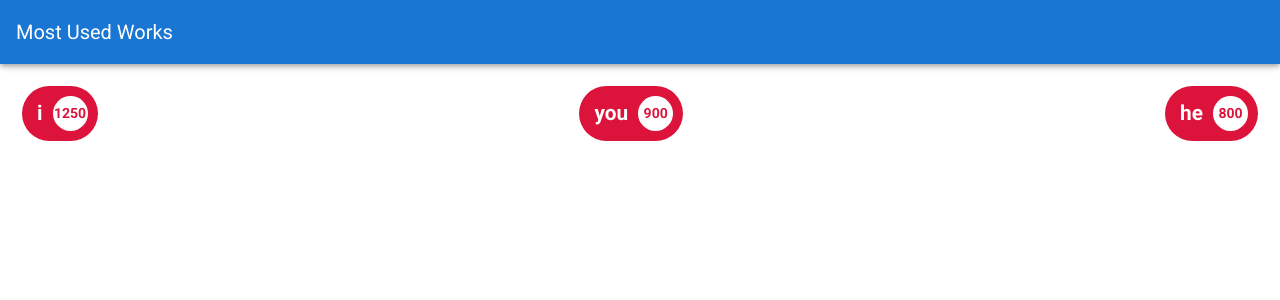
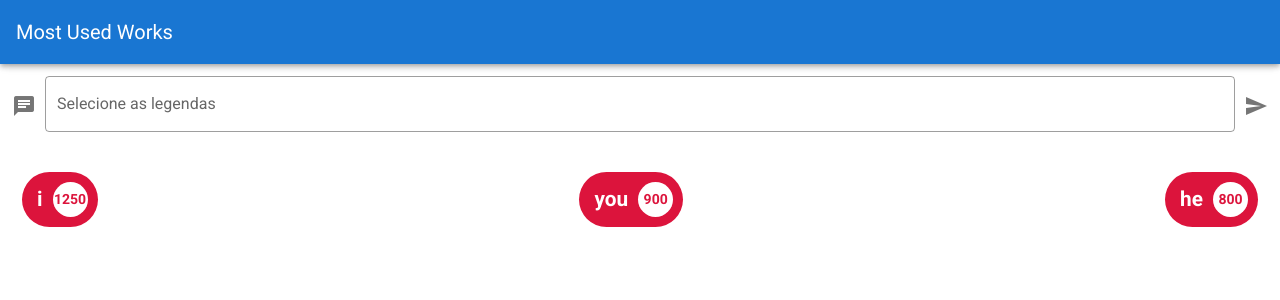
Before and after one commit to Jhonatan-Pereira/most-used-words, a Vue app: page / in a window 1280 px wide. Shown: the top 300 px of the page. Built offline with nearby package versions, Linux system fonts and the light colour scheme.

Commit message:
Processing Files

```diff
--- a/src/components/Home.vue
+++ b/src/components/Home.vue
@@ -1,5 +1,16 @@
 <template>
   <v-container fluid>
+      <v-form>
+          <v-file-input
+            label="Selecione as legendas"
+            prepend-icon="mdi-message-text"
+            append-outer-icon="mdi-send"
+            outlined
+            multiple
+            chips
+            v-model="files"
+            @click:append-outer="processSubtitles" />
+      </v-form>
       <div class="pills">
           <Pill v-for="word in groupedWords" :key="word.name"
             :name="word.name" :amount="word.amount"/>
@@ -14,11 +25,17 @@
     components: { Pill },
     data: function() {
         return {
+            files: [],
             groupedWords: [
                 { name: 'i', amount: 1250 },
                 { name: 'you', amount: 900 },
                 { name: 'he', amount: 800 },
             ]
+        }
+    },
+    methods: {
+        processSubtitles() {
+            console.log(this.files)
         }
     }
 
```
